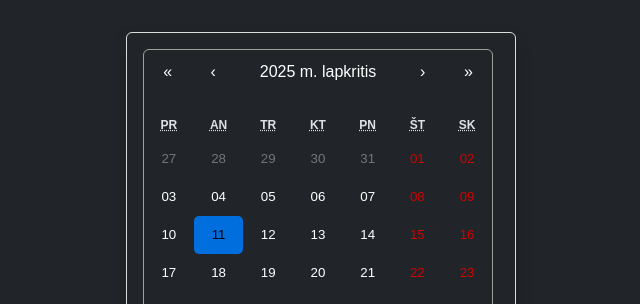
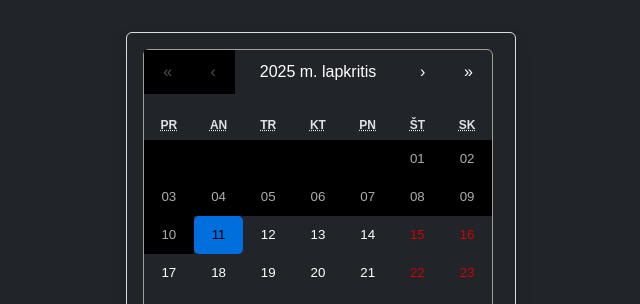
Before and after one commit to stormsinger/Remindly, a React app in the folder frontend/: page / in a window 1280 px wide. Shown: the top 304 px of the page, without its empty margins (319-959 px from the left). Built offline with nearby package versions, Linux system fonts and the light colour scheme; no server answers; the HTML template or start-up script is replaced by a standard one.

Commit message:
v1.5 added restriction to navigate one year from today

```diff
--- a/frontend/src/components/calendarPanel/CalendarPanel.jsx
+++ b/frontend/src/components/calendarPanel/CalendarPanel.jsx
@@ -3,6 +3,10 @@ import Calendar from 'react-calendar';
 import './CalendarPanel.css';
 
 export default function CalendarPanel({selectedDate, setSelectedDate, holidays, fetchHolidays}) {
+
+    const today = new Date();
+    const oneYearLater = new Date();
+    oneYearLater.setFullYear(today.getFullYear() + 1);
 
     const isHoliday = (date) => {
         return holidays.some(holiday => {
@@ -22,6 +26,8 @@ export default function CalendarPanel({selectedDate, setSelectedDate, holidays,
             onChange={setSelectedDate}
             value={selectedDate}
             locale="lt-LT"
+            minDate={today}
+            maxDate={oneYearLater}
             onActiveStartDateChange={({ activeStartDate }) => {
                 const year = activeStartDate.getFullYear();
                 fetchHolidays(year);
```
